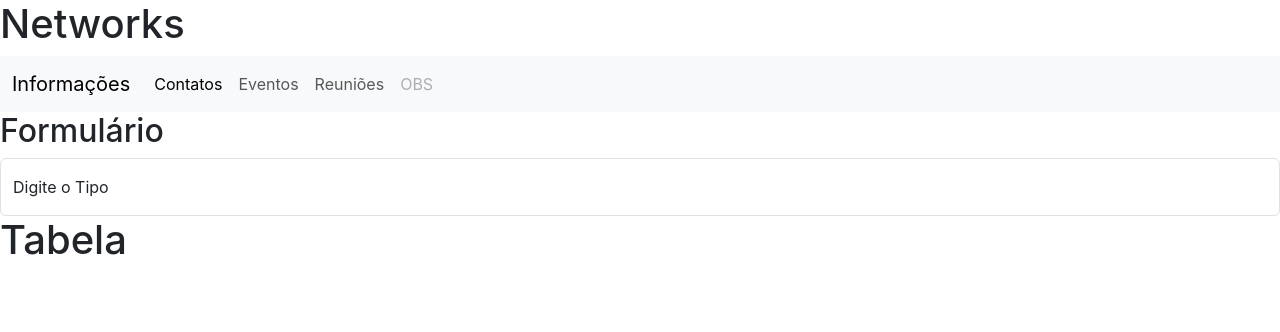
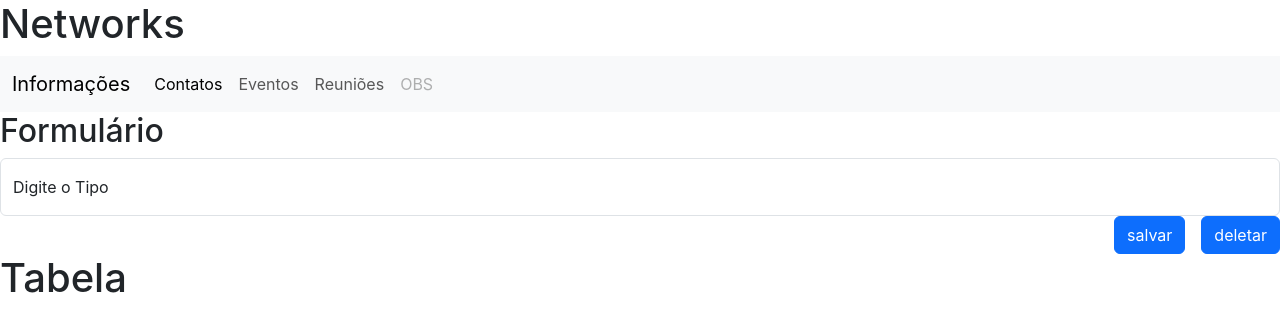
Before and after one commit to IslaMCastro/agenda-react, a React (Create React App) app: page / in a window 1280 px wide. Shown: the top 332 px of the page. Built offline with nearby package versions, Linux system fonts and the light colour scheme.

Commit message:
Alterações

```diff
--- a/src/components/tipo/Tipo.jsx
+++ b/src/components/tipo/Tipo.jsx
@@ -1,21 +1,31 @@
 import React from "react";
-
+import { useState } from "react";
 
 function Tipo() {
+    const [descricao, setDescricao] = useState("");
+    function criarObjeto(e){
+        setDescricao(e.target.value);
+    }
     return (
         <div>
             <div>
                 <h2>Formulário</h2>
-                    <form className="form-floating">
-                        <input
+                <form className="form-floating">
+                    <input
                         type="text"
                         className="form-control"
                         id="descricao"
                         placeholder="ex: Reunião"
-                        value="" />
-                        <label htmlFor="descricao">Digite o Tipo</label>
-                    </form>
+                        value={descricao}
+                        onChange={criarObjeto}
+                        />
+                    <label htmlFor="descricao">Digite o Tipo</label>
+                    <div className="d-grid gap-2 d-md-flex justify-content-md-end">
+                        <button className="btn btn-primary me-md-2" type="button">salvar</button>
+                        <button className="btn btn-primary" type="button">deletar</button>
                     </div>
+                </form>
+            </div>
             <div>
                 <h1>Tabela</h1>
             </div>
```
